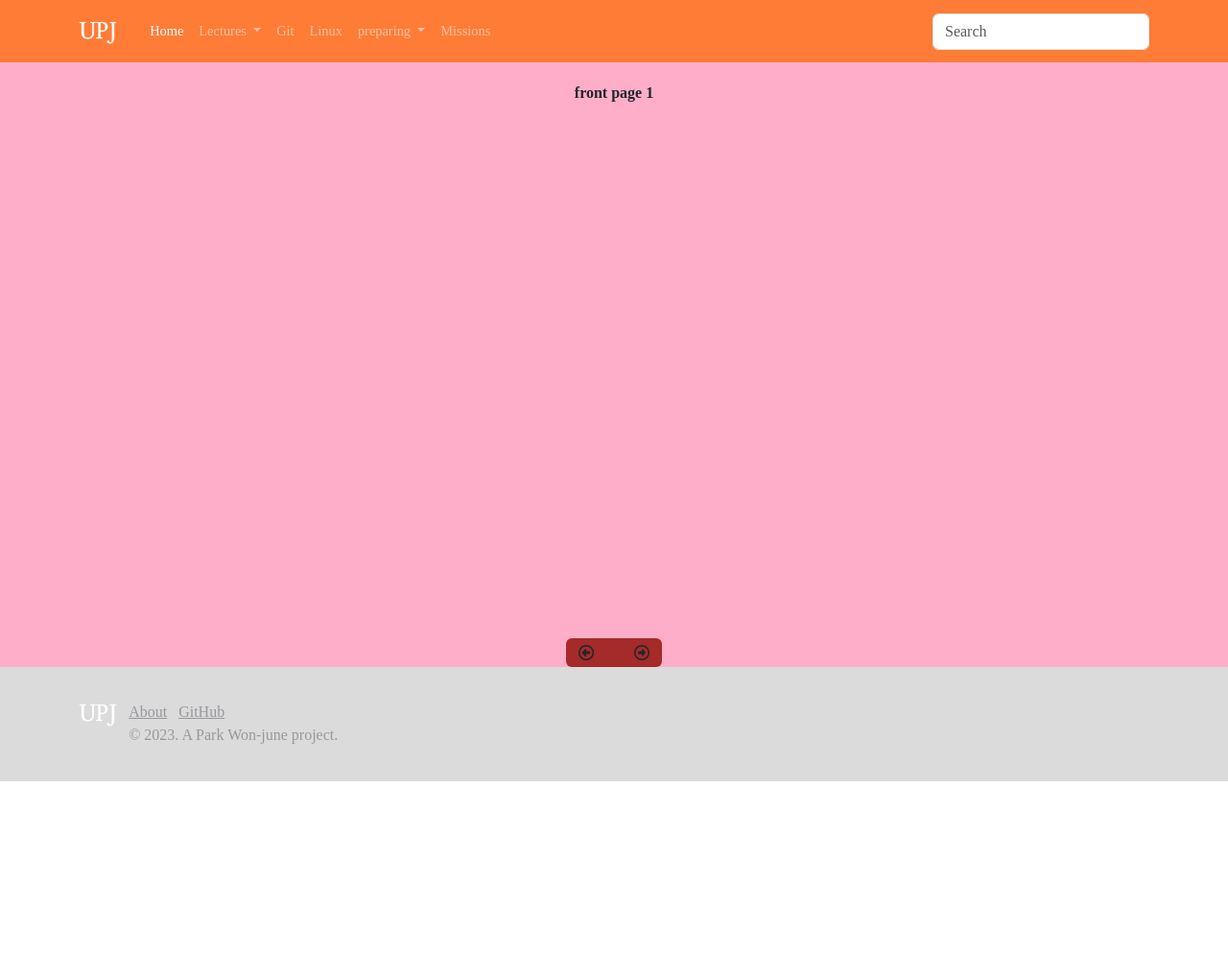
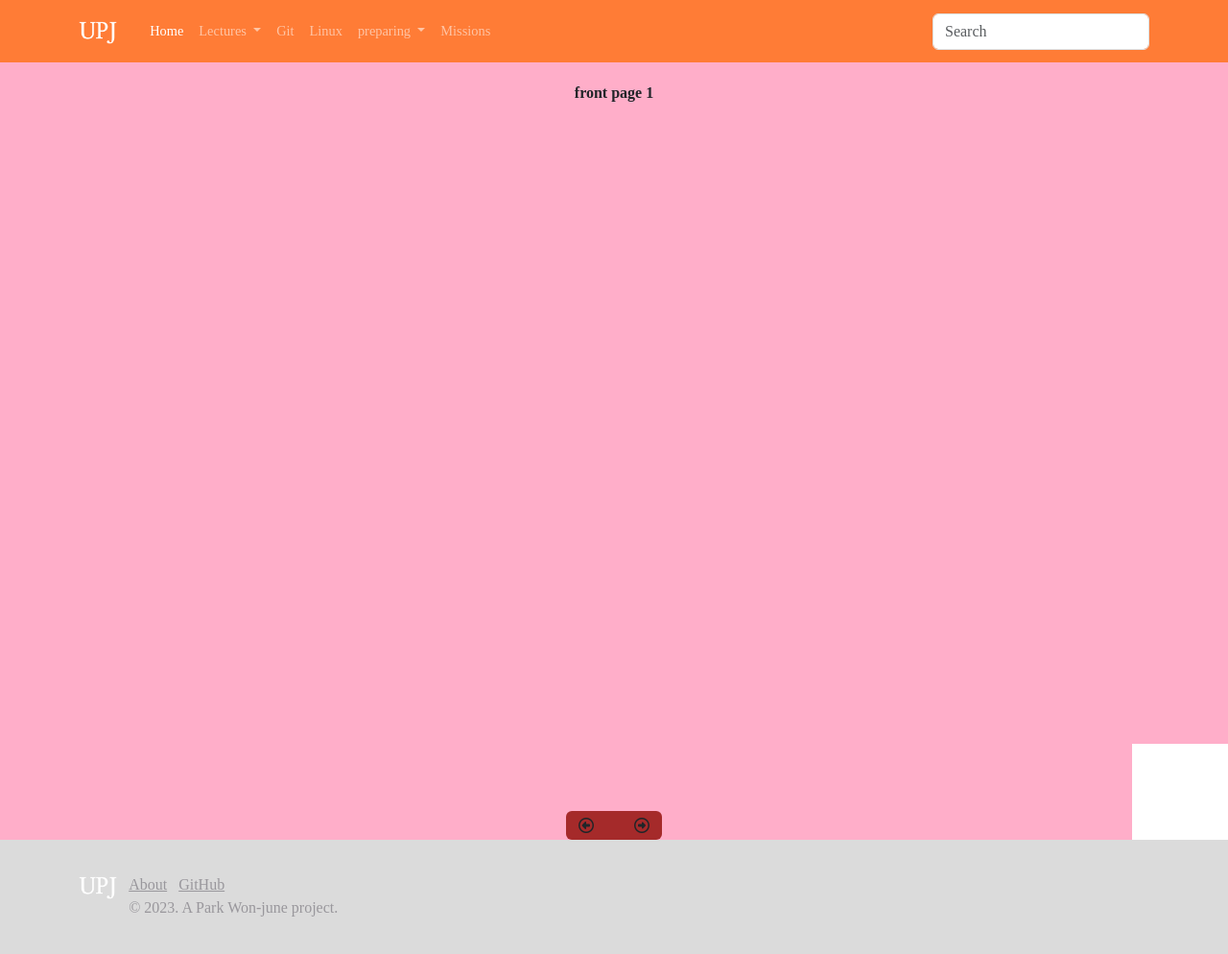
Before and after one commit to upj53/upj53.github.io, a Jekyll site: the page built from index.html, in a window 1280 px wide. Shown: the whole page at 96% size. Built offline with Jekyll 4.4.1, drawn with Linux system fonts in a browser that asks for light colours; nearby versions of some CDN libraries; some web fonts are replaced; before the commit the page ends 900 px from its top, so only the background shows below that.

Commit message:
main design

```diff
--- a/_frontpages/01-temp.html
+++ b/_frontpages/01-temp.html
@@ -5,3 +5,8 @@ image: /assets/images/pic1.png
 ---
 
 <b>front page 1</b>
+
+<div style="position: absolute;
+background-color:white;
+bottom:0; right:0;
+width:100px; height: 100px;">&nbsp;</div>
--- a/assets/css/upj_home.css
+++ b/assets/css/upj_home.css
@@ -1,5 +1,5 @@
 #mainpage {
-  height: 70vh;
+  height: 90vh;
   overflow: hidden;
   position: relative;
 }
@@ -11,7 +11,7 @@
 
 .slider_inner {
   width: 100vw;
-  height: 70vh;
+  height: 90vh;
   background-color: red;
   float: left;
   object-fit: cover;
```
Also changed, not shown: _layouts/upj_mainpage.html (+11 -0 lines).
